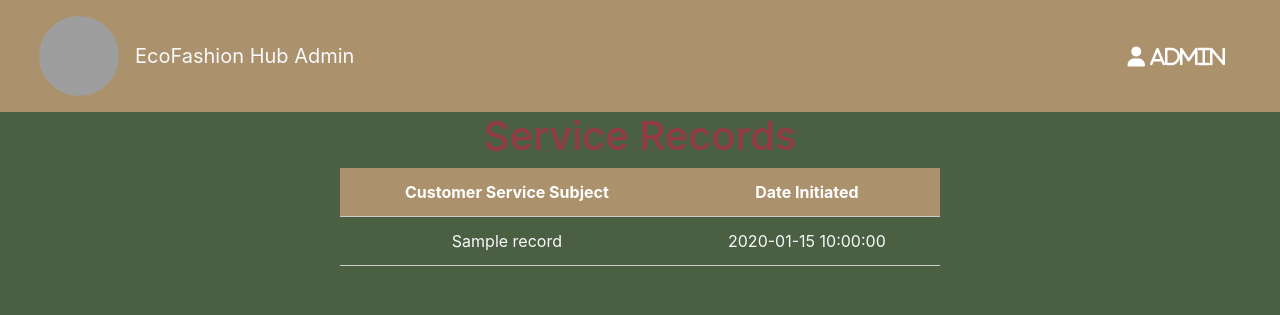
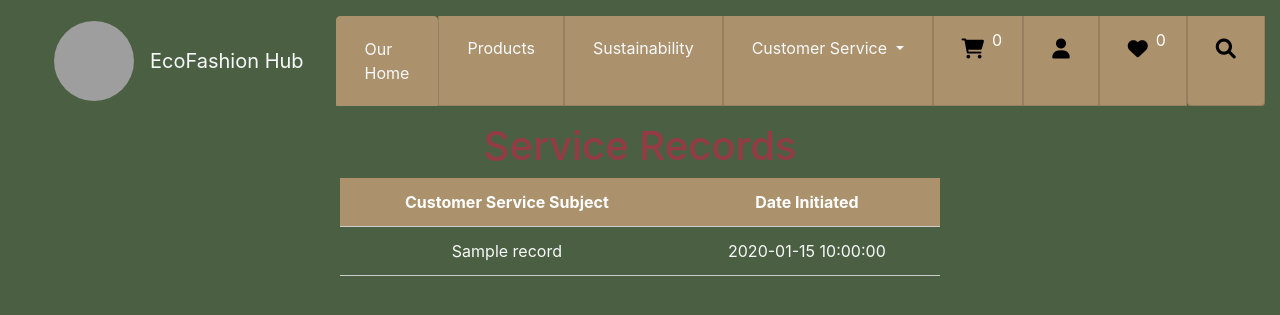
Before and after one commit to Confunius/EcoFashion-Hub, a Flask app: template templates/Customer/custservice/ServiceRecord.html in a window 1280 px wide. Shown: the top 315 px of the page. Run offline with Flask 3, Linux system fonts and the light colour scheme; the template is opened without the code that fills it: most values are stand-ins (such as "Sample title", 1, 10 or a date in 2020); some libraries are stand-ins or nearby versions; grey boxes are pictures that could not be loaded.

Commit message:
Update ServiceRecord.html

```diff
--- a/templates/Customer/custservice/ServiceRecord.html
+++ b/templates/Customer/custservice/ServiceRecord.html
@@ -40,7 +40,7 @@
             cursor: pointer;
         }
     </style>
-    {% extends "base.html" %} {% block title %}Ecofashion Hub - Service Record{% endblock %} {% block content %}
+    {% extends "Customer/base.html" %} {% block title %}Ecofashion Hub - Service Record{% endblock %} {% block content %}
 
 </head>
 <body>
```
